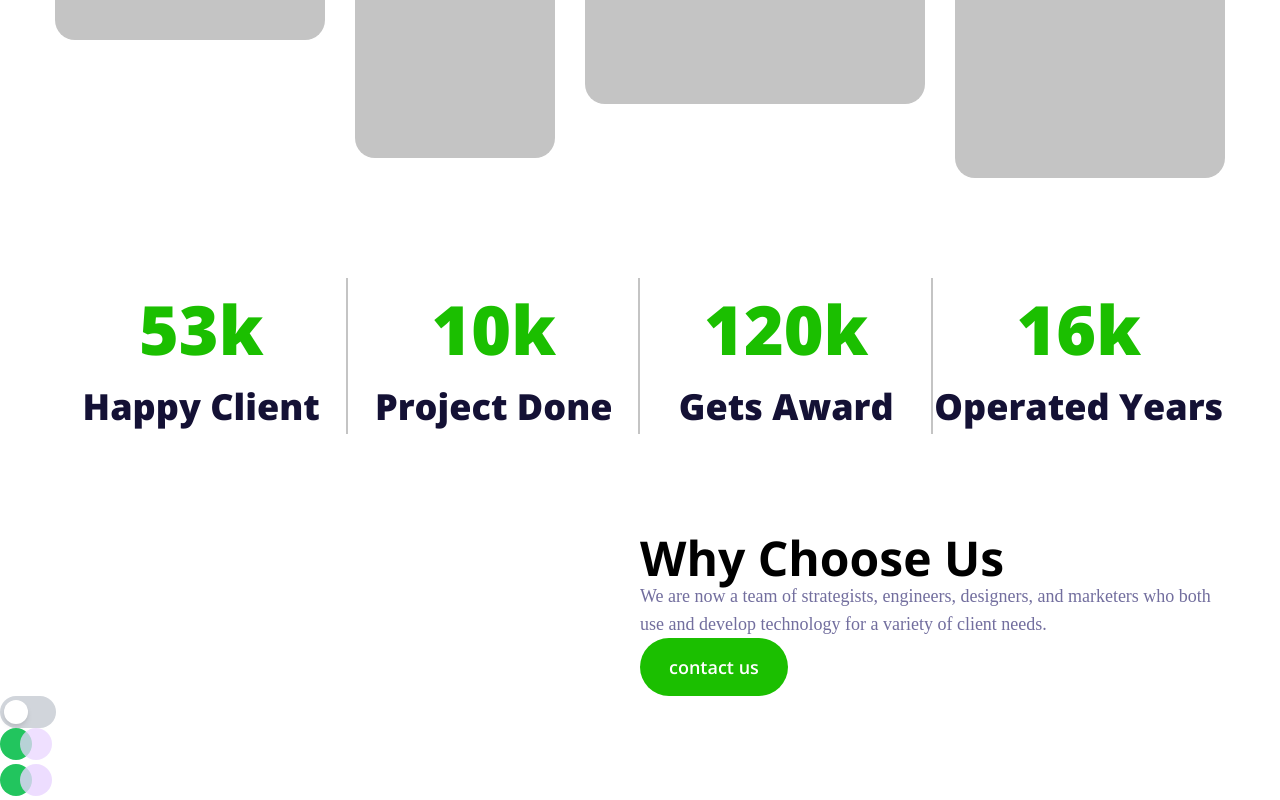
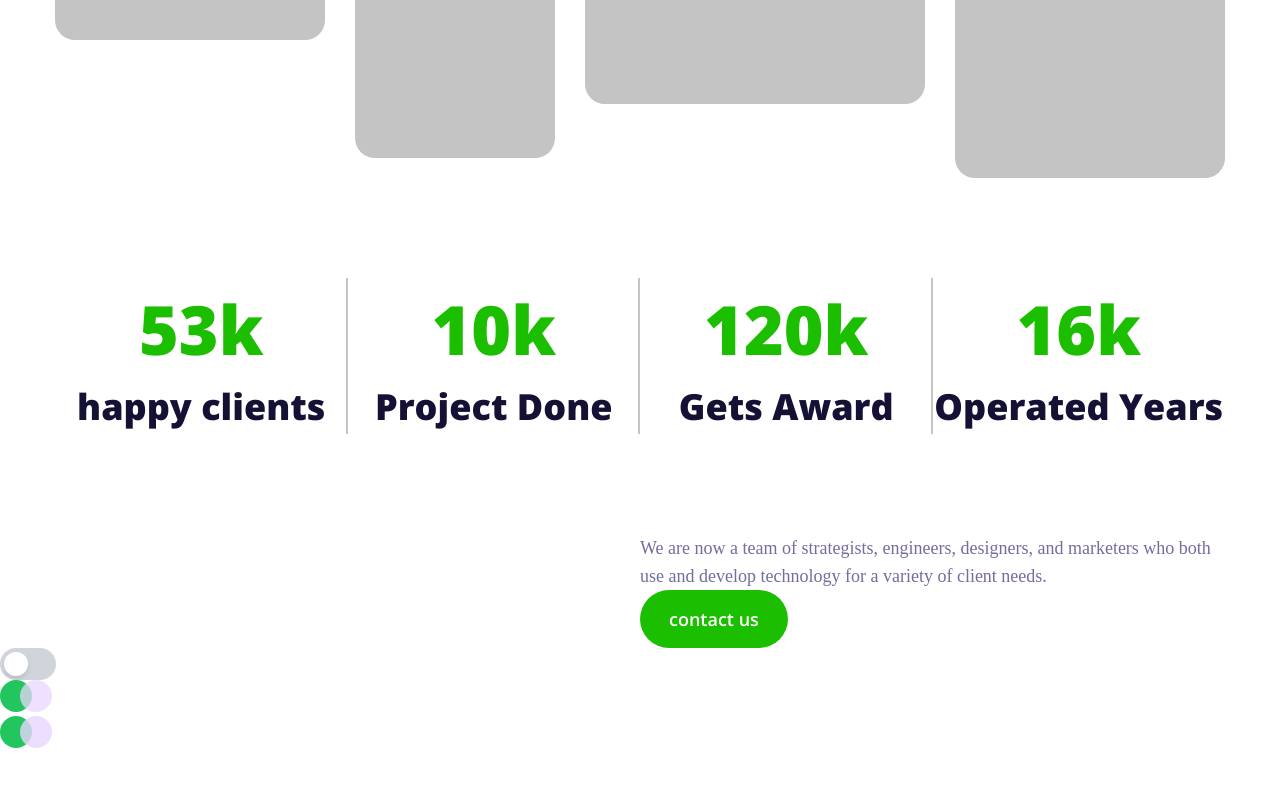
Before and after one commit to mejbaulmubin786/CIT-Project-3, a React (Vite) app: page / in a window 1280 px wide. Shown: the part 1433-2233 px from the top of the page. After the commit the page ends 2185 px from the top, so only its background shows below. Built offline with nearby package versions, Linux system fonts and the light colour scheme; a web font is replaced by a local one.

Commit message:
fixed sole smoll issues form Services Section

```diff
--- a/src/App.jsx
+++ b/src/App.jsx
@@ -6,6 +6,7 @@ import Feature from './layouts/Feature'
 import ToggleButton from './components/ToggleButton'
 import OverlappingCircles from './components/OverlappingCircles'
 import InteractiveOverlappingCircles from './components/InteractiveOverlappingCircles'
+
 
 
 const App = () => {
--- a/src/components/CommonHeading.jsx
+++ b/src/components/CommonHeading.jsx
@@ -1,8 +1,8 @@
 import React from 'react'
 
-const CommonHeading = ({text, className}) => {
+const CommonHeading = ({title, className}) => {
   return (
-    <h2 className={`text-third text-5xl font-open font-bold ${className}`}>{text}</h2>
+    <h2 className={`text-third text-5xl font-open font-bold ${className}`}>{title}</h2>
   )
 }
 
--- /dev/null
+++ b/src/components/ServiceCard.jsx
@@ -0,0 +1,15 @@
+import React from 'react'
+import Container from './Container'
+import Flex from './Flex'
+import Div from './/Div'
+
+const ServiceCard = ({title, text, className}) => {
+  return (
+    <div className={`flex-1 text-center relative before:absolute before:w-[2px] before:h-full before:bg-box before:right-0 ${className}`}>
+      <span className='font-open text-[68px] font-extrabold text-primary block'>{title}</span>
+      <span className='font-open text-[36px] font-extrabold text-thrid block'>{text}</span>
+    </div>
+  )
+}
+
+export default ServiceCard
--- a/src/layouts/Services.jsx
+++ b/src/layouts/Services.jsx
@@ -2,6 +2,8 @@ import React from 'react'
 import Container from '../components/Container'
 import Flex from '../components/Flex'
 import Div from '../components/Div'
+
+import ServiceCard from '../components/ServiceCard'
 
 const Services = () => {
   return (
@@ -16,10 +18,10 @@ const Services = () => {
       </Container>
       <Container className='mt-[100px] mb-[100px]'>
         <Flex>
-          <div className='flex-1 text-center relative before:absolute before:w-[2px] before:h-full before:bg-box before:right-0'><span className='font-open text-[68px] font-extrabold text-primary block'>53k</span><span className='font-open text-[36px] font-extrabold text-thrid block'>Happy Client</span></div>
-          <div className='flex-1 text-center relative before:absolute before:w-[2px] before:h-full before:bg-box before:right-0'><span className='font-open text-[68px] font-extrabold text-primary block'>10k</span><span className='font-open text-[36px] font-extrabold text-thrid block'>Project Done</span></div>
-          <div className='flex-1 text-center relative before:absolute before:w-[2px] before:h-full before:bg-box before:right-0'><span className='font-open text-[68px] font-extrabold text-primary block'>120k</span><span className='font-open text-[36px] font-extrabold text-thrid block'>Gets Award</span></div>
-          <div className='flex-1 text-center relative last:before:hidden'><span className='font-open text-[68px] font-extrabold text-primary block'>16k</span><span className='font-open text-[36px] font-extrabold text-thrid block'>Operated Years</span></div>
+          <ServiceCard title="53k" text="happy clients" />
+          <ServiceCard title="10k" text="Project Done" />
+          <ServiceCard title="120k" text="Gets Award" />
+          <ServiceCard className="before:bg-transparent" title="16k" text="Operated Years" />
         </Flex>
       </Container>
     </section>
```
